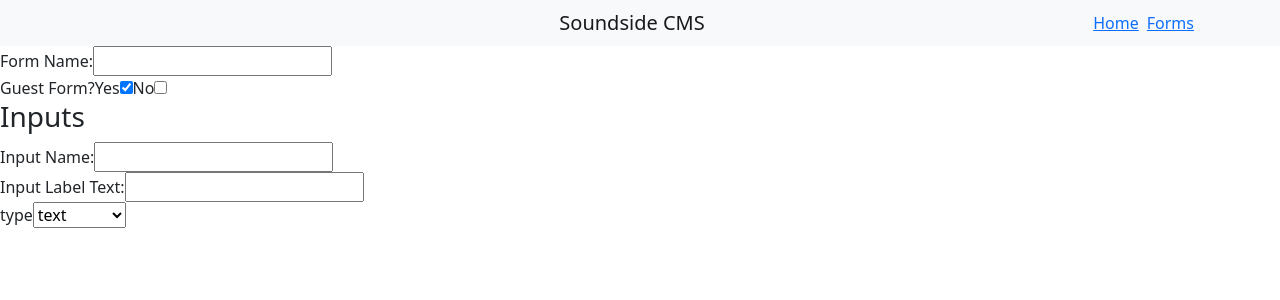
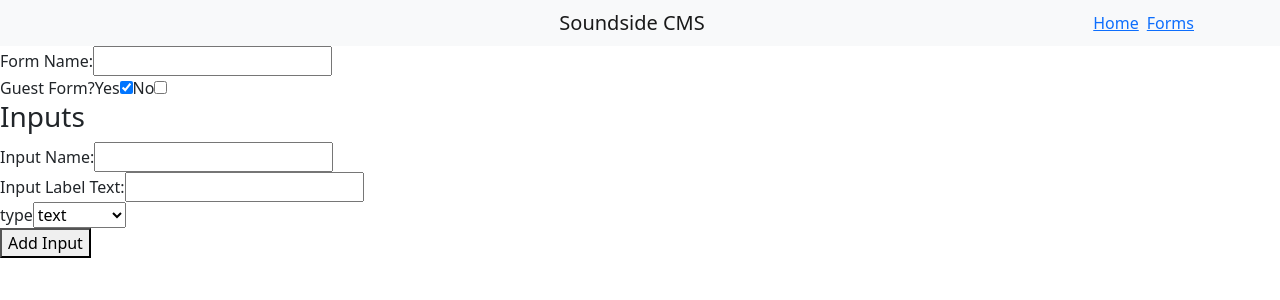
Before and after one commit to jls-github/soundside-cms, a React (Create React App) app: page /forms/new in a window 1280 px wide. Shown: the top 300 px of the page. Built offline with nearby package versions, Linux system fonts and the light colour scheme.

Commit message:
add button to add more inputs

```diff
--- a/src/components/FormsIndexPage/FormsIndexPage.tsx
+++ b/src/components/FormsIndexPage/FormsIndexPage.tsx
@@ -13,6 +13,7 @@ export default function FormsIndexPage(): JSX.Element {
 
   return (
     <div>
+      <Link to="/forms/new">New Form</Link>
       {forms.map((form, idx) => {
         return (
           <div>
--- a/src/components/FormsNewPage/FormsNewPage.tsx
+++ b/src/components/FormsNewPage/FormsNewPage.tsx
@@ -30,6 +30,18 @@ export default function FormsNewPage(): JSX.Element {
         }
         return input;
       }),
+    });
+  }
+
+  function handleAddInput() {
+    const newInput = {
+      labelText: "",
+      name: "",
+      type: InputEnum.text,
+    };
+    setForm({
+      ...form,
+      inputs: [...(form.inputs || []), newInput],
     });
   }
 
@@ -87,6 +99,7 @@ export default function FormsNewPage(): JSX.Element {
           ))}
         </div>
       </form>
+      <button onClick={handleAddInput}>Add Input</button>
     </div>
   );
 }
--- a/src/hooks/useFetch.ts
+++ b/src/hooks/useFetch.ts
@@ -24,7 +24,7 @@ export default function useFetch<T>(url: string): useFetchData<T> {
       setLoading(false);
     }
     fetchData();
-  }, []);
+  }, [url]);
 
   return { loading, data };
 }
```
